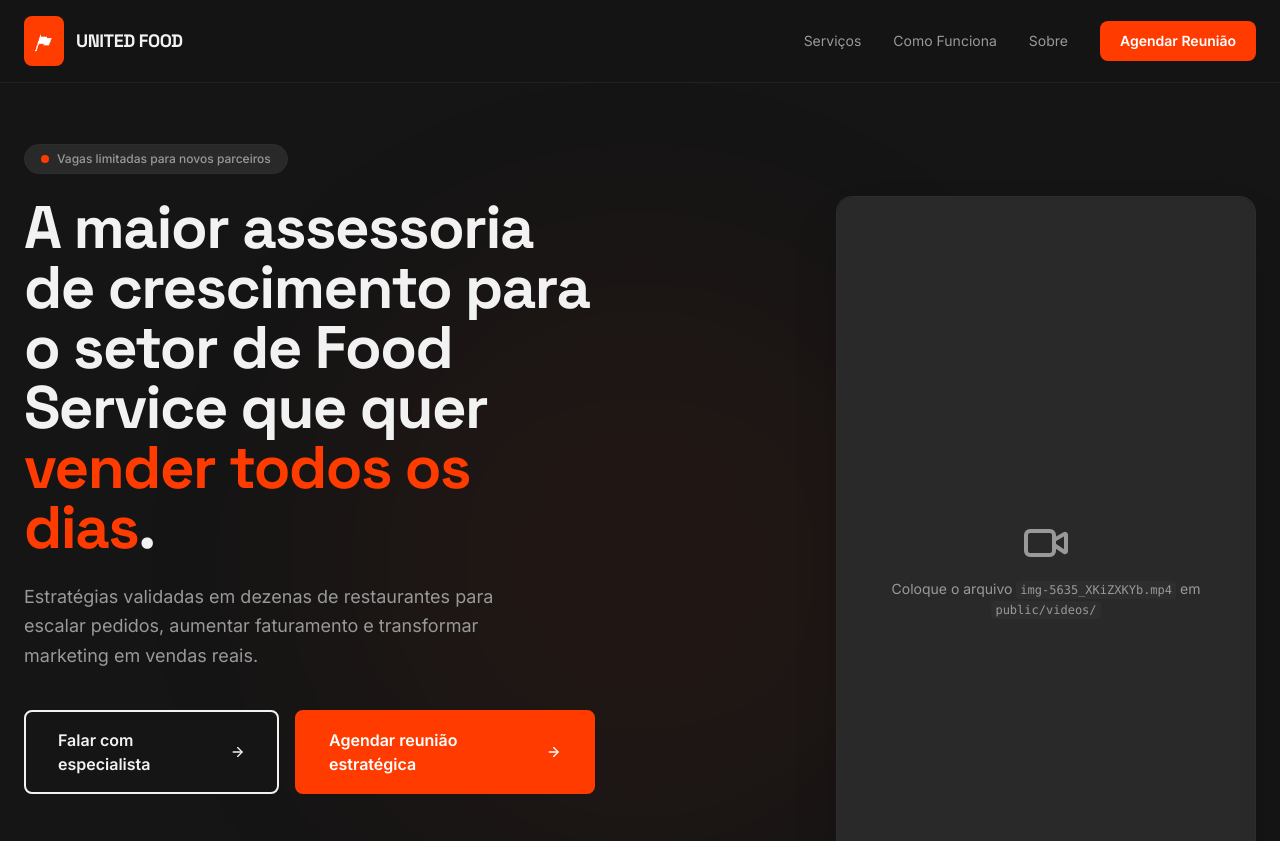
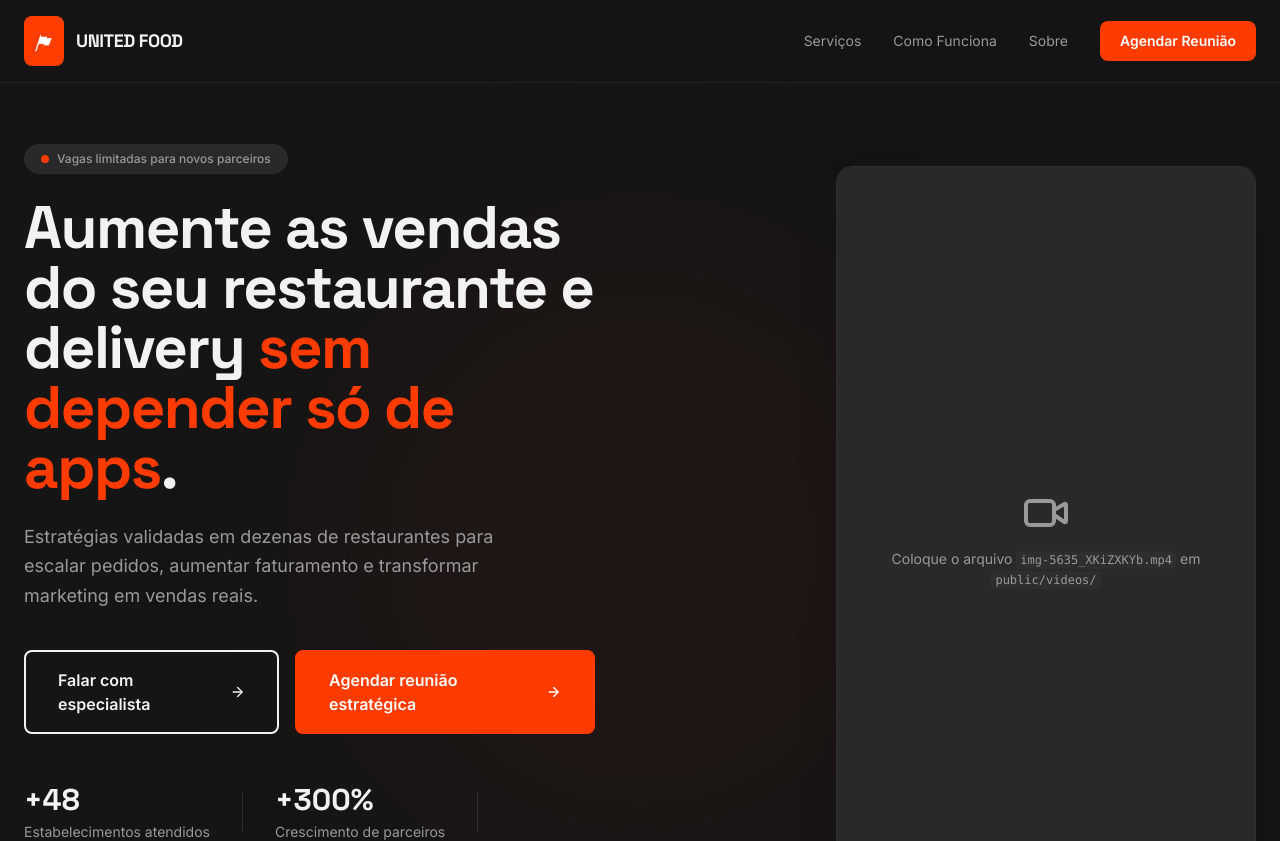
Before and after one commit to Vidal1402/united_club_white, a Next.js app: page / in a window 1280 px wide. Shown: the top 841 px of the page. Built offline with nearby package versions, Linux system fonts and the light colour scheme.

Commit message:
headline

```diff
--- a/components/hero-section.tsx
+++ b/components/hero-section.tsx
@@ -60,8 +60,8 @@ export function HeroSection() {
 
           <h1 className="font-heading text-4xl font-bold leading-tight tracking-tight text-foreground md:text-5xl lg:text-6xl">
             <span className="text-balance">
-              A maior assessoria de crescimento para o setor de Food Service que quer{" "}
-              <span className="text-primary">vender todos os dias</span>.
+              Aumente as vendas do seu restaurante e delivery{" "}
+              <span className="text-primary">sem depender só de apps</span>.
             </span>
           </h1>
 
```
